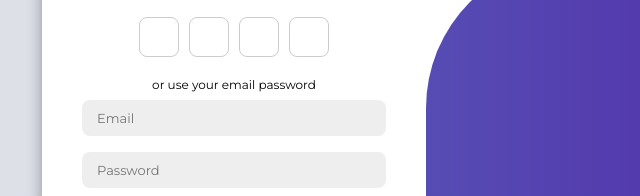
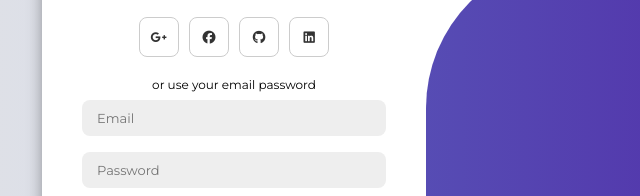
Before and after one commit to iamfayizkhan/Signup, a plain HTML site: page index.html in a window 1280 px wide. Shown: the part 202-398 px from the top of the page, 214-854 px from the left. Drawn offline with Linux system fonts and the light colour scheme.

Commit message:
Update index.html

```diff
--- a/index.html
+++ b/index.html
@@ -5,6 +5,7 @@
   <meta charset="utf-8">
   <meta name="viewport" content="width=device-width">
   <title>replit</title>
+  <link rel="stylesheet" href="https://cdnjs.cloudflare.com/ajax/libs/font-awesome/6.7.2/css/all.min.css" integrity="sha512-Evv84Mr4kqVGRNSgIGL/F/aIDqQb7xQ2vcrdIwxfjThSH8CSR7PBEakCr51Ck+w+/U6swU2Im1vVX0SVk9ABhg==" crossorigin="anonymous" referrerpolicy="no-referrer" />
   <link href="style.css" rel="stylesheet" type="text/css" />
 </head>
 
```
